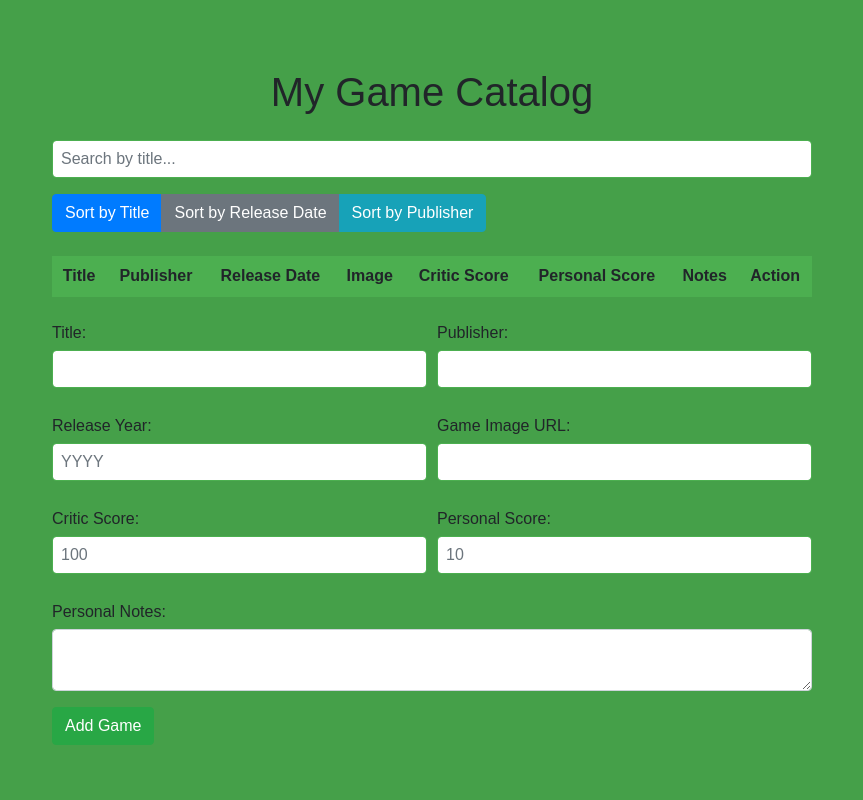
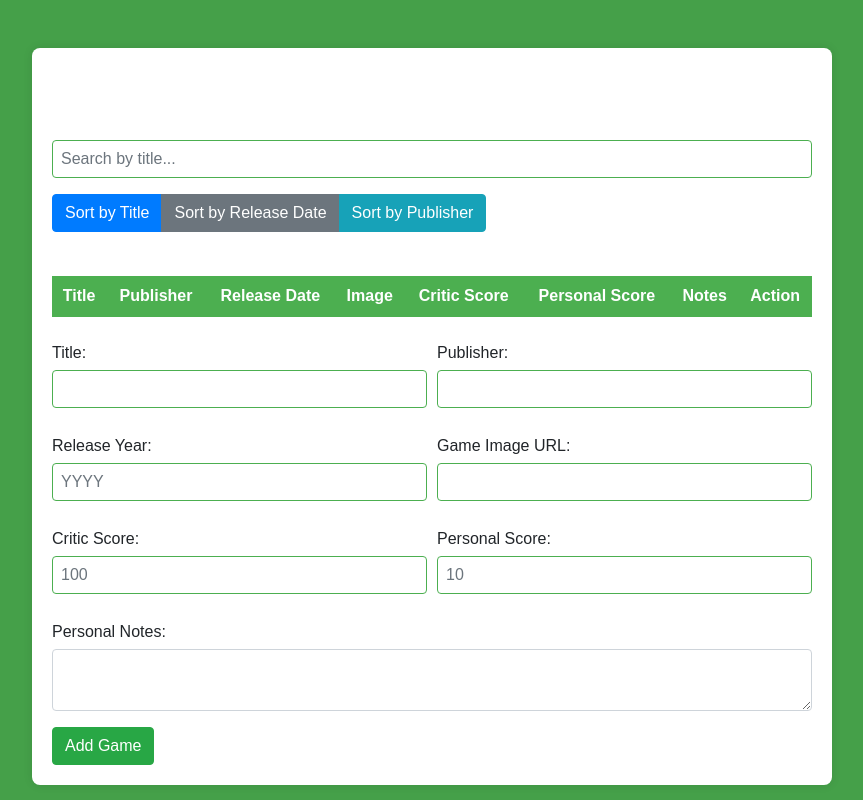
Before and after one commit to hamkjb/Crud-Project, a plain HTML site: page index.html in a window 1280 px wide. Shown: the whole page, without its empty margins (208-1071 px from the left). Drawn offline with nearby package versions, Linux system fonts and the light colour scheme.

Commit message:
bootstrapped css

```diff
--- a/styles.css
+++ b/styles.css
@@ -1,16 +1,20 @@
 body {
     font-family: "Duru Sans", sans-serif;
-        background-color: #45a049;
+    background-color: #45a049;
 }
 
 .container {
     max-width: 800px;
     margin: 0 auto;
     padding: 20px;
+    background-color: #fff;
+    border-radius: 8px;
+    box-shadow: 0 0 10px rgba(0, 0, 0, 0.1);
 }
 
 h1 {
     text-align: center;
+    color: #fff;
 }
 
 form {
@@ -41,7 +45,7 @@
     border: none;
     border-radius: 4px;
     cursor: pointer;
-    transition: background-color 0.2s; /* Adding transition for smoother hover effect */
+    transition: background-color 0.2s;
 }
 
 button:hover,
@@ -53,6 +57,7 @@
 table {
     width: 100%;
     border-collapse: collapse;
+    margin-top: 20px;
 }
 
 th, td {
@@ -63,4 +68,5 @@
 
 th {
     background-color: #4CAF50;
+    color: white;
 }
```
